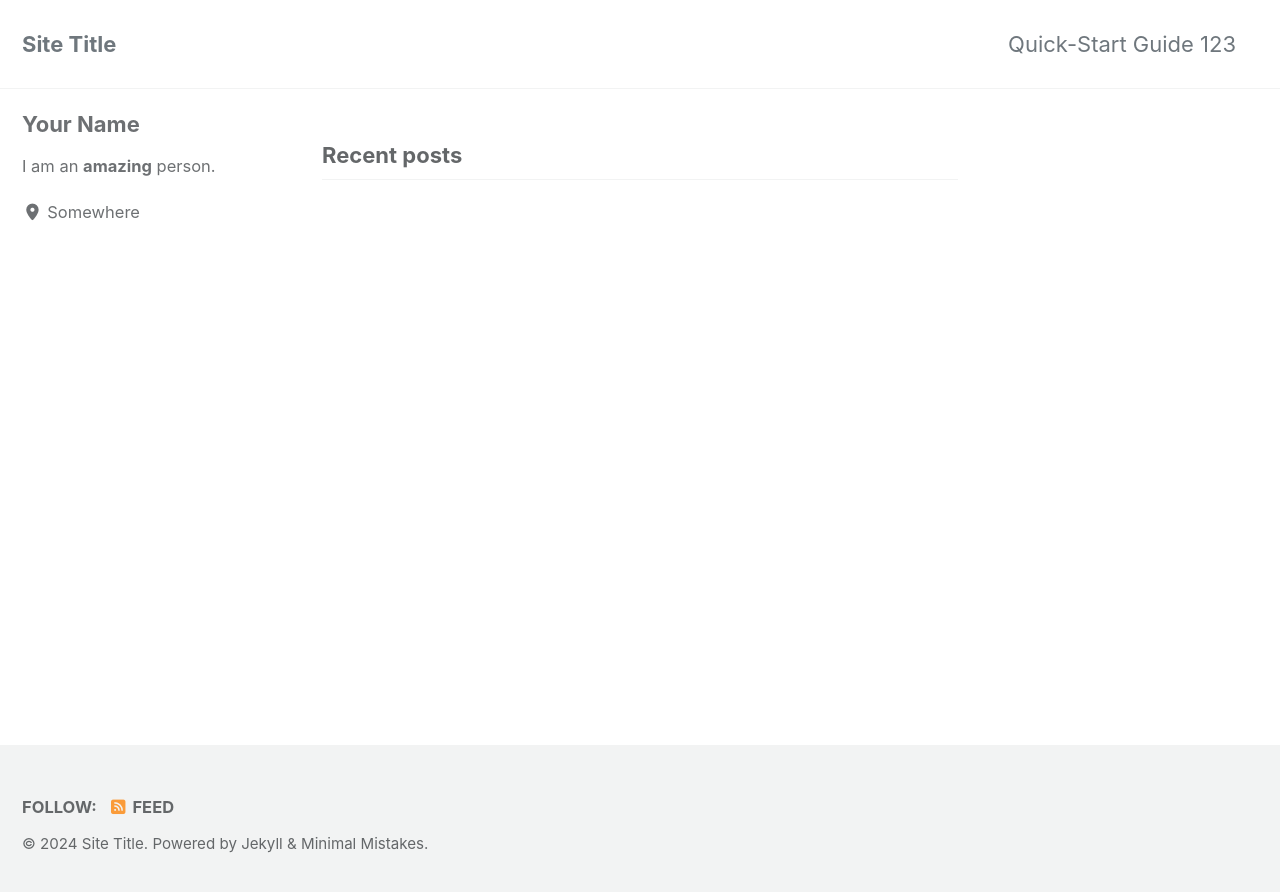
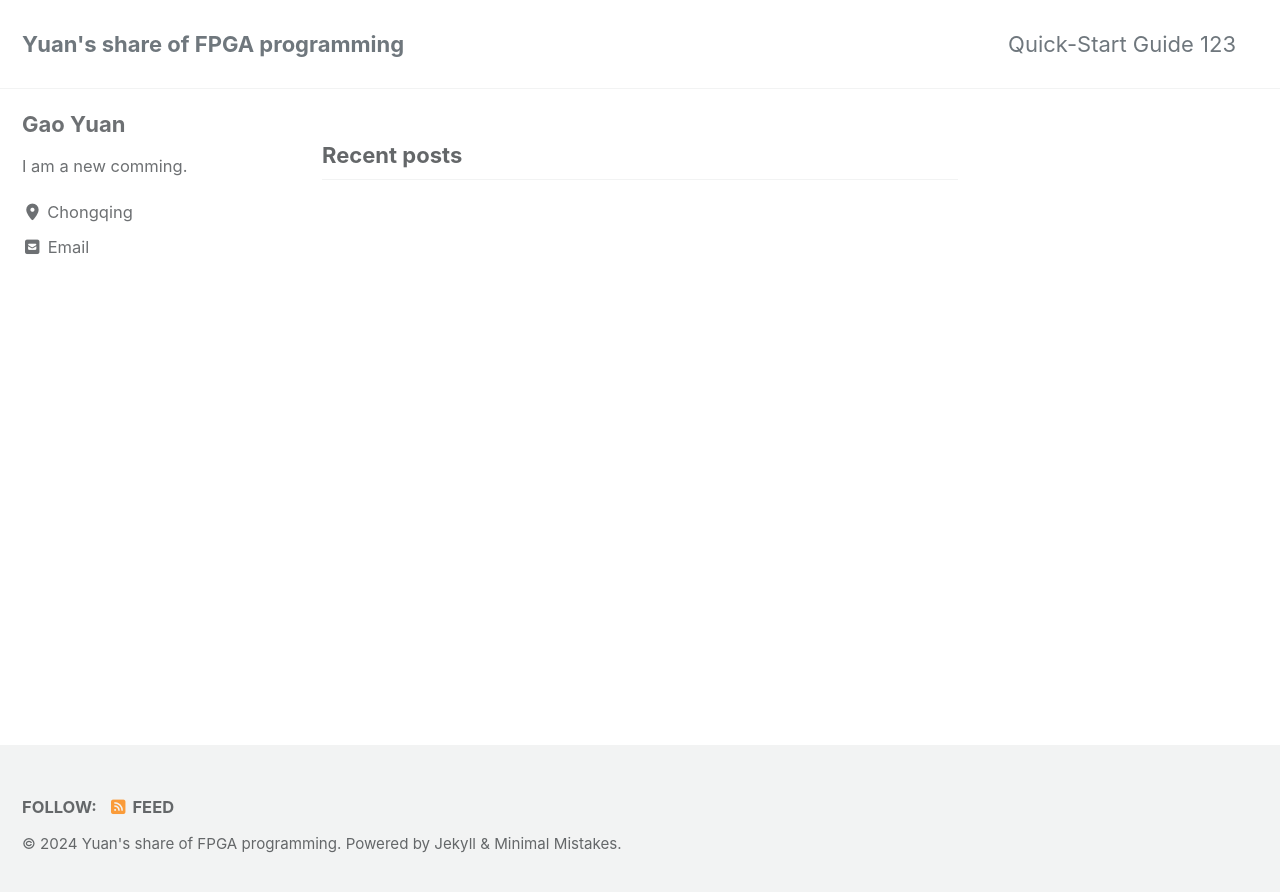
Before and after one commit to gaoyuan130/gaoyuan130.github.io, a Jekyll site: the page built from index.html, in a window 1280 px wide. Shown: the top 892 px of the page. Built offline with Jekyll 4.4.1, drawn with Linux system fonts in a browser that asks for light colours; cached includes are drawn as plain includes; the list of posts is cut into pages by our own code.

Commit message:
Update _config.yml

```diff
--- a/_config.yml
+++ b/_config.yml
@@ -17,10 +17,10 @@ minimal_mistakes_skin    : "default" # "air", "aqua", "contrast", "dark", "dirt"
 # Site Settings
 locale                   : "en-US"
 rtl                      : # true, false (default) # turns direction of the page into right to left for RTL languages
-title                    : "Site Title"
+title                    : "Yuan's share of FPGA programming"
 title_separator          : "-"
 subtitle                 : # site tagline that appears below site title in masthead
-name                     : "gaoyuan"
+name                     : "Your Name"
 description              : "An amazing website."
 url                      : # the base hostname & protocol for your site e.g. "https://mmistakes.github.io"
 baseurl                  : # the subpath of your site, e.g. "/blog"
@@ -113,11 +113,11 @@ analytics:
 
 # Site Author
 author:
-  name             : "Your Name"
+  name             : "Gao Yuan"
   avatar           : # path of avatar image, e.g. "/assets/images/bio-photo.jpg"
-  bio              : "I am an **amazing** person."
-  location         : "Somewhere"
-  email            :
+  bio              : "I am a new comming."
+  location         : "Chongqing"
+  email            : xxx@outlook.com
   links:
     - label: "Email"
       icon: "fas fa-fw fa-envelope-square"
```
